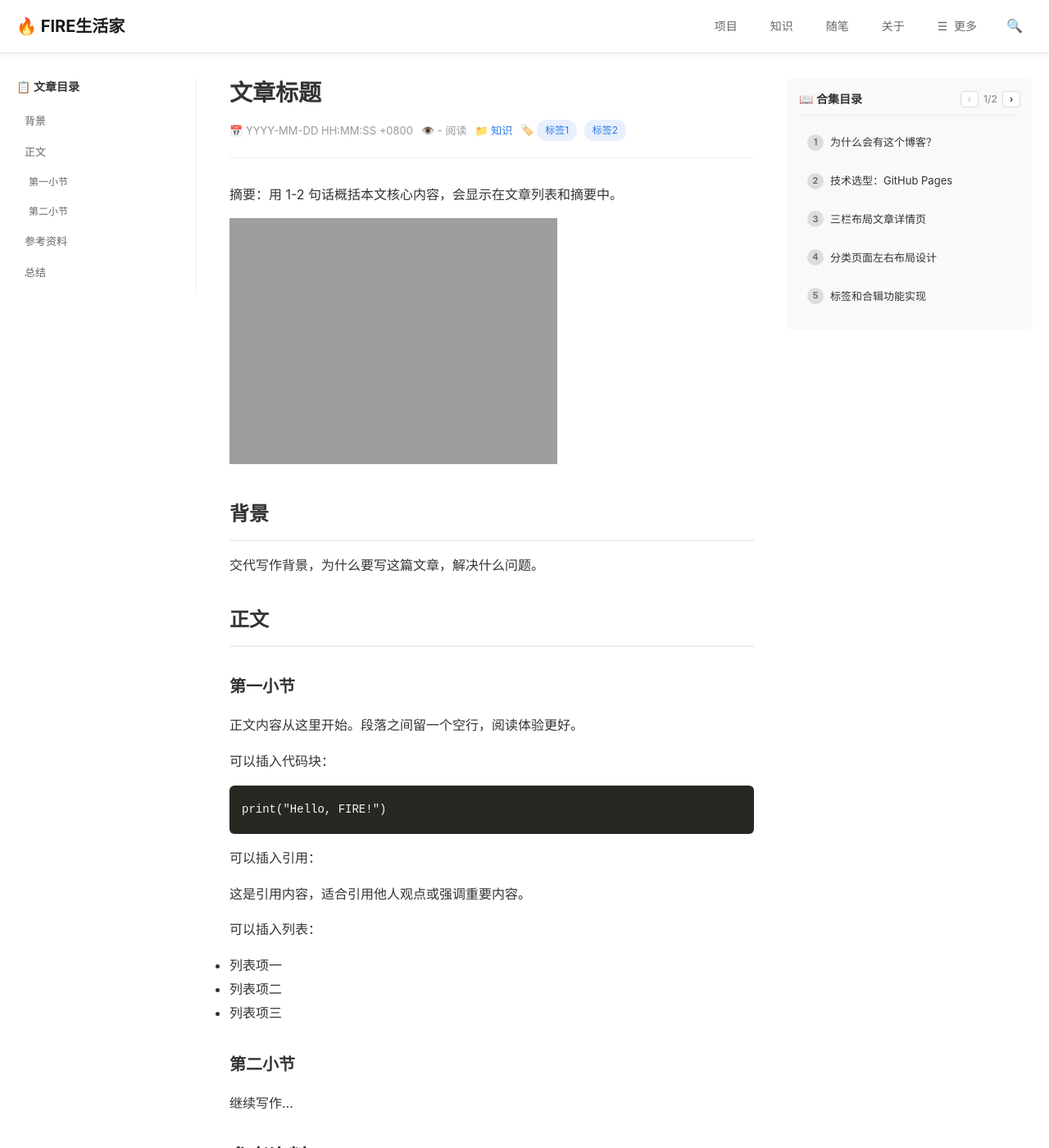
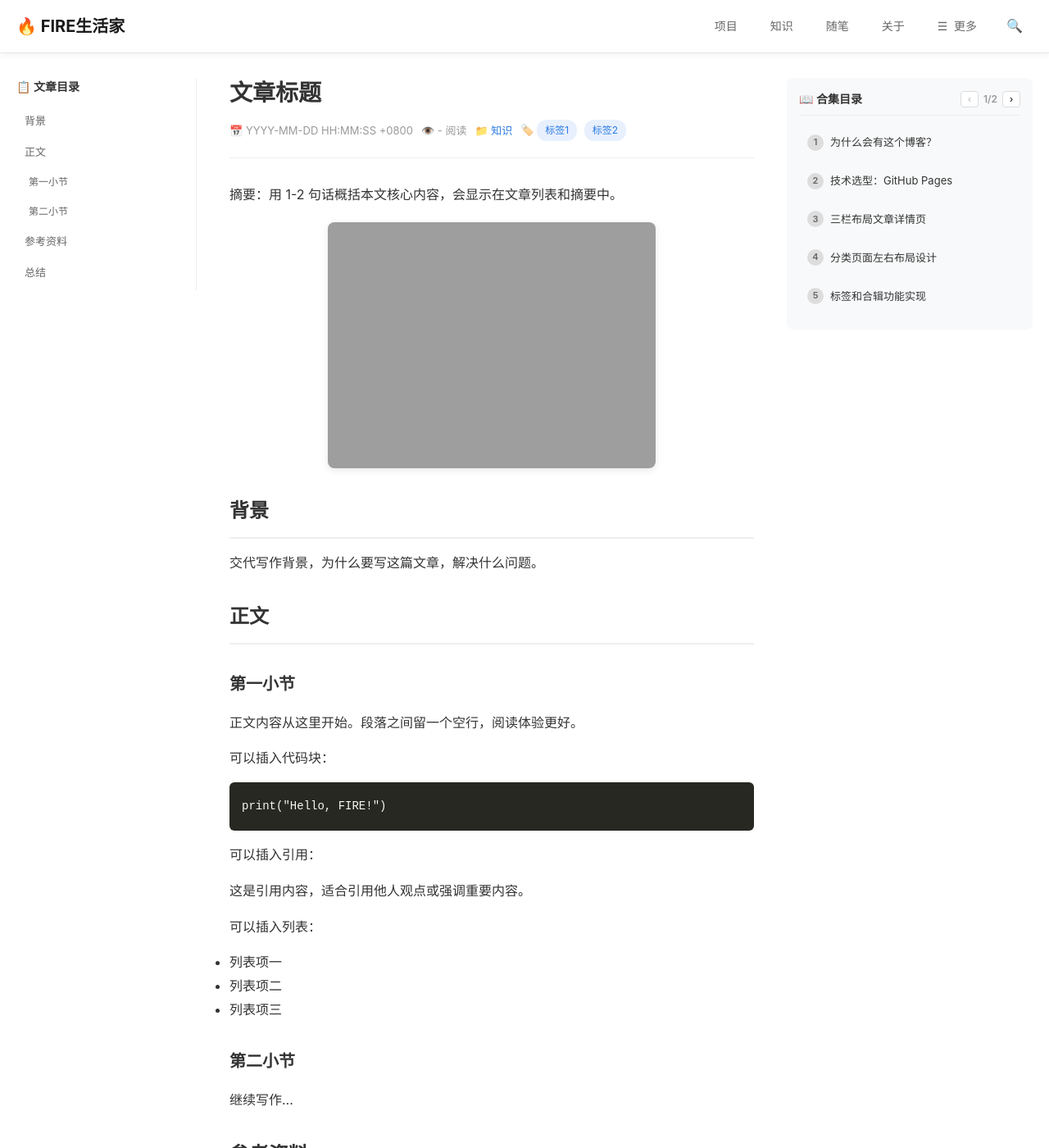
Before and after one commit to firelifes/firelifes.github.io, a Jekyll site: the page built from 博客模板.md, in a window 1280 px wide and 1400 px high. Shown: the whole window at 82% size. Built offline with Jekyll 4.4.1, drawn with Linux system fonts in a browser that asks for light colours; comment, search, counter and statistics services are not loaded.

Commit message:
优化图片展示：1. 文章详情页图片自适应 2. 分类列表页显示文章封面图 3. 添加兜底默认封面图

```diff
--- a/_layouts/post.html
+++ b/_layouts/post.html
@@ -154,6 +154,16 @@ layout: default
   background: none;
   padding: 0;
   color: inherit;
+}
+
+/* 文章图片自适应 */
+.post-content .post-body img {
+  max-width: 100%;
+  height: auto;
+  display: block;
+  margin: 20px auto;
+  border-radius: 8px;
+  box-shadow: 0 2px 8px rgba(0,0,0,0.1);
 }
 
 /* 标签样式 */
```
Also changed, not shown: _layouts/category.html (+3 -7 lines), assets/images/default-cover.jpg (added).
